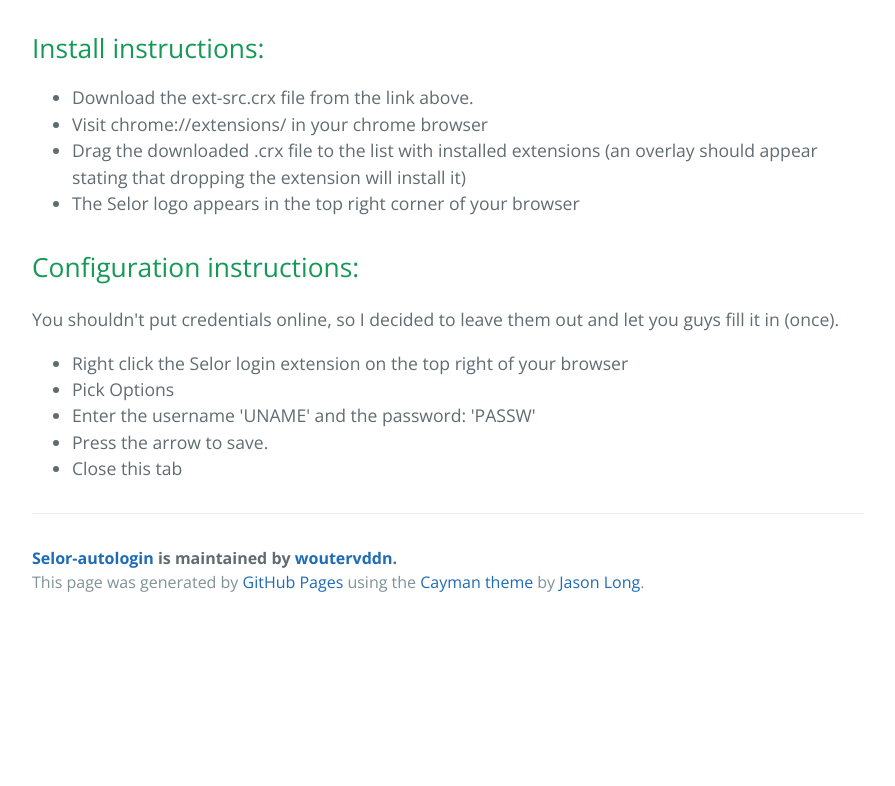
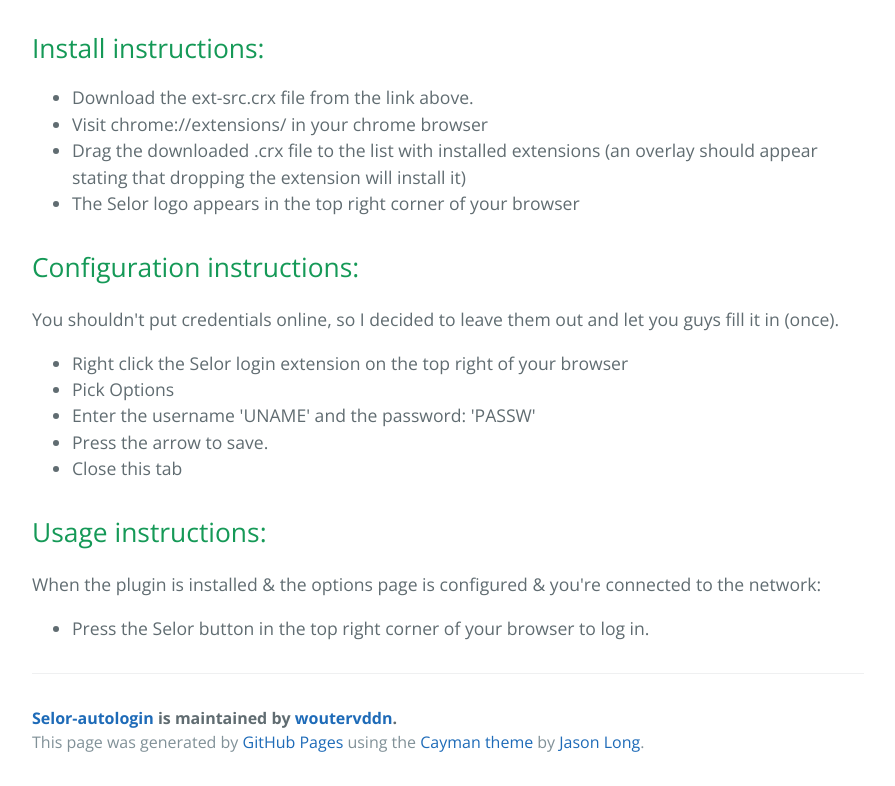
Before and after one commit to woutervddn/selor-autologin, a plain HTML site: page index.html in a window 1280 px wide. Shown: the part 497-1283 px from the top of the page, without its empty margins (192-1087 px from the left). Before the commit the page ends 1123 px from the top, so only its background shows below. Drawn offline with nearby package versions, Linux system fonts and the light colour scheme.

```diff
--- a/index.html
+++ b/index.html
@@ -45,6 +45,15 @@
 <li>Close this tab</li>
 </ul>
 
+<h2>
+<a id="usage-instructions" class="anchor" href="#usage-instructions" aria-hidden="true"><span aria-hidden="true" class="octicon octicon-link"></span></a>Usage instructions:</h2>
+
+<p>When the plugin is installed &amp; the options page is configured &amp; you're connected to the network:</p>
+
+<ul>
+<li>Press the Selor button in the top right corner of your browser to log in.</li>
+</ul>
+
       <footer class="site-footer">
         <span class="site-footer-owner"><a href="https://github.com/woutervddn/selor-autologin">Selor-autologin</a> is maintained by <a href="https://github.com/woutervddn">woutervddn</a>.</span>
 
--- a/params.json
+++ b/params.json
@@ -1,6 +1,6 @@
 {
   "name": "Selor-autologin",
   "tagline": "a way to stop the need of logging in to the selor guest system",
-  "body": "For other Google Chrome users like me who are already tired of having to go to the Cisco login page when you connect to the Selor_guest network, I made a Chrome Extension to automate it.\r\nYou can install it here: https://github.com/woutervddn/selor-autologin/releases/tag/v.0.1.2\r\n\r\nInstall instructions:\r\n------------------------\r\n\r\n- Download the ext-src.crx file from the link above.\r\n- Visit chrome://extensions/ in your chrome browser\r\n- Drag the downloaded .crx file to the list with installed extensions (an overlay should appear stating that dropping the extension will install it)\r\n- The Selor logo appears in the top right corner of your browser\r\n\r\nConfiguration instructions:\r\n----------------------------------\r\nYou shouldn't put credentials online, so I decided to leave them out and let you guys fill it in (once).\r\n\r\n- Right click the Selor login extension on the top right of your browser\r\n- Pick Options\r\n- Enter the username 'selor' and the password: 'selorinternet'\r\n- Press the arrow to save.\r\n- Close this tab\r\n",
+  "body": "For other Google Chrome users like me who are already tired of having to go to the Cisco login page when you connect to the Selor_guest network, I made a Chrome Extension to automate it.\r\nYou can install it here: https://github.com/woutervddn/selor-autologin/releases/tag/v.0.1.2\r\n\r\nInstall instructions:\r\n------------------------\r\n\r\n- Download the ext-src.crx file from the link above.\r\n- Visit chrome://extensions/ in your chrome browser\r\n- Drag the downloaded .crx file to the list with installed extensions (an overlay should appear stating that dropping the extension will install it)\r\n- The Selor logo appears in the top right corner of your browser\r\n\r\nConfiguration instructions:\r\n----------------------------------\r\nYou shouldn't put credentials online, so I decided to leave them out and let you guys fill it in (once).\r\n\r\n- Right click the Selor login extension on the top right of your browser\r\n- Pick Options\r\n- Enter the username 'UNAME' and the password: 'PASSW'\r\n- Press the arrow to save.\r\n- Close this tab\r\n\r\nUsage instructions:\r\n----------------------------------\r\nWhen the plugin is installed & the options page is configured & you're connected to the network:\r\n\r\n- Press the Selor button in the top right corner of your browser to log in.\r\n",
   "note": "Don't delete this file! It's used internally to help with page regeneration."
 }
```
